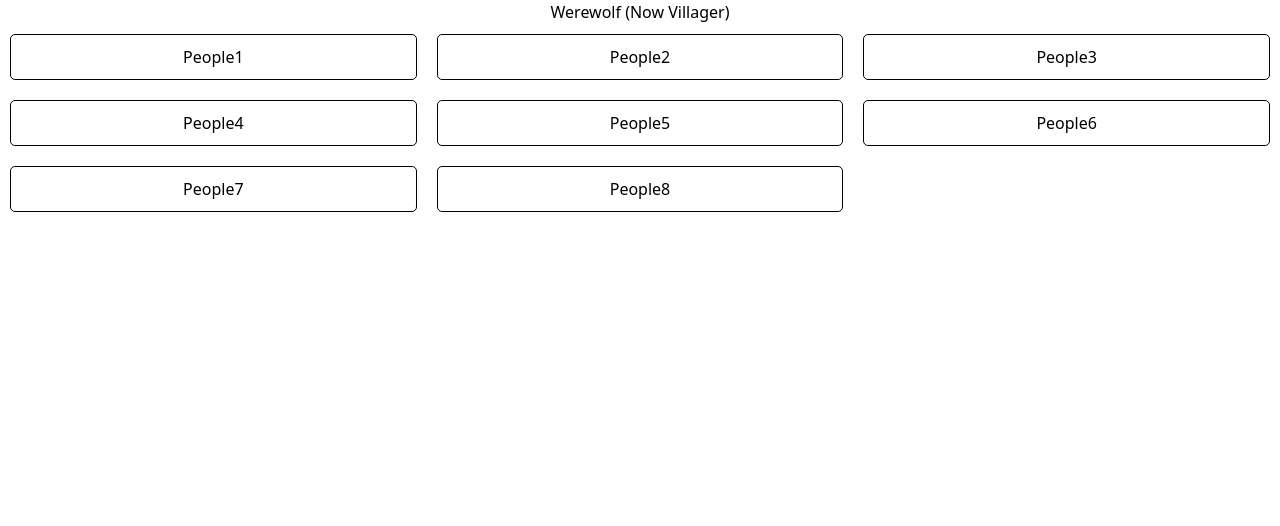
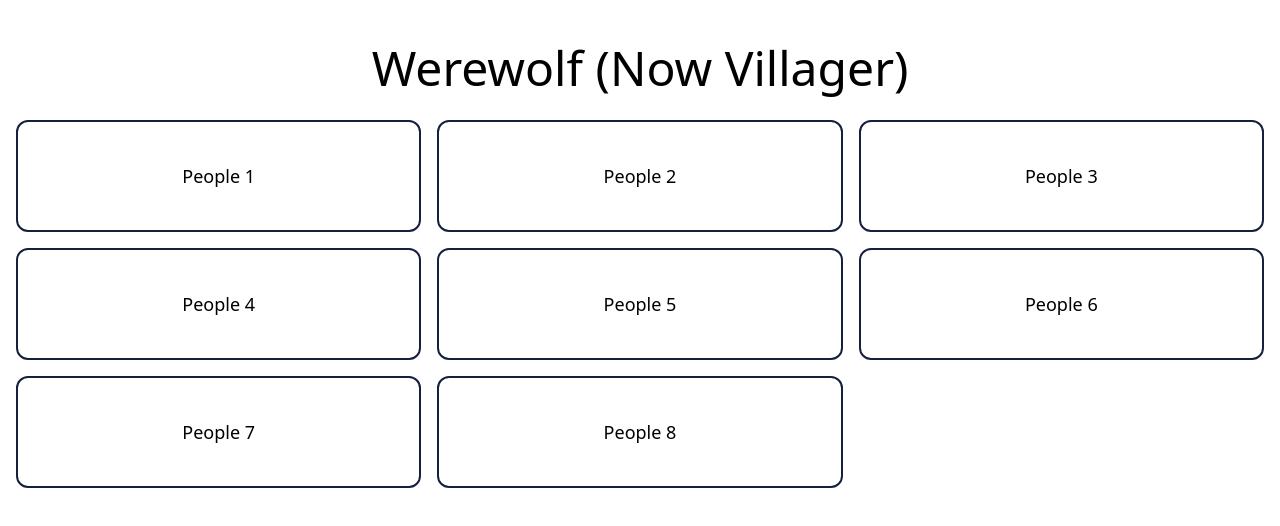
Before and after one commit to PongDev/Stupid-Hack-7, a Next.js app in the folder apps/frontend/: page /role in a window 1280 px wide. Shown: the top 526 px of the page. Built offline with nearby package versions, Linux system fonts and the light colour scheme.

Commit message:
feat: update role page ui

```diff
--- a/apps/frontend/src/app/role/page.tsx
+++ b/apps/frontend/src/app/role/page.tsx
@@ -1,37 +1,37 @@
+'use client';
+
 import { NextPage } from 'next';
 import { CSSProperties } from 'react';
+import { Card } from '@/components';
 
 const IndexPage: NextPage = () => {
-    const cardStyle: CSSProperties = {
-        padding: '10px',
-        margin: '10px',
-        border: '1px solid black',
-        borderRadius: '5px',
-    };
-
     return (
         <div
             style={{
                 alignContent: 'center',
                 justifyContent: 'center',
                 textAlign: 'center',
+                padding: '1rem',
             }}
         >
-            <h1>Werewolf (Now Villager)</h1>
+            <h1 style={{ fontSize: '3rem', padding: '1rem' }}>
+                Werewolf (Now Villager)
+            </h1>
             <div
                 style={{
                     display: 'grid',
                     gridTemplateColumns: 'repeat(3, 1fr)',
+                    gap: '1rem',
                 }}
             >
-                <div style={cardStyle}>People1</div>
-                <div style={cardStyle}>People2</div>
-                <div style={cardStyle}>People3</div>
-                <div style={cardStyle}>People4</div>
-                <div style={cardStyle}>People5</div>
-                <div style={cardStyle}>People6</div>
-                <div style={cardStyle}>People7</div>
-                <div style={cardStyle}>People8</div>
+                <Card role="villager" text="People 1" />
+                <Card role="villager" text="People 2" />
+                <Card role="villager" text="People 3" />
+                <Card role="villager" text="People 4" />
+                <Card role="villager" text="People 5" />
+                <Card role="villager" text="People 6" />
+                <Card role="villager" text="People 7" />
+                <Card role="villager" text="People 8" />
             </div>
         </div>
     );
```
